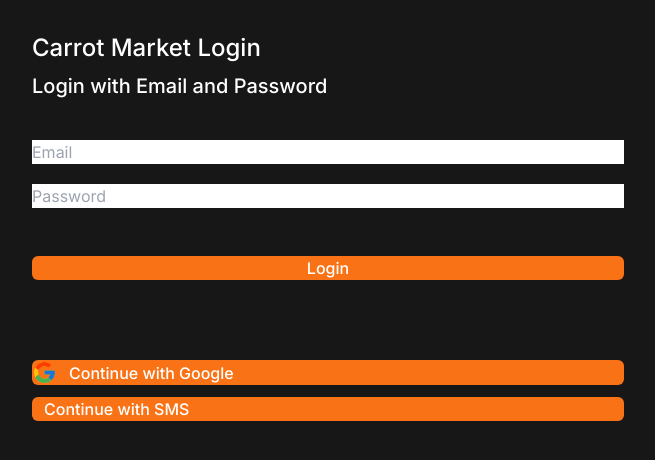
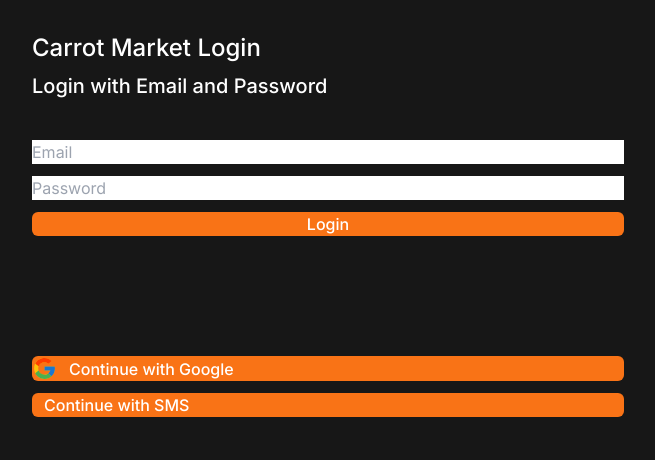
Before and after one commit to Abdul-lembariti/carrot_market_reloadd, a Next.js app: page /login in a window 1280 px wide. Shown: the top 460 px of the page, without its empty margins (312-967 px from the left). Built offline with nearby package versions, Linux system fonts and the light colour scheme.

Commit message:
#5.1 - #6.6 Login Validation.

```diff
--- /dev/null
+++ b/app/create-account/action.ts
@@ -0,0 +1,55 @@
+'use server'
+import { z } from 'zod'
+import { PASSWORD_MIN_LENGTH, PASSWORD_REGEX } from '@/lib/constants'
+
+
+
+const formSchema = z
+  .object({
+    username: z
+      .string({
+        invalid_type_error: 'Username must be String',
+        required_error: 'The username is required',
+      })
+      .min(3, 'Username is too Short')
+      .trim()
+      // .max(10, 'Username is too long')
+      .refine(
+        (username) => !username.match(/[A-Z]/),
+        'Username should be in lowercase'
+      ),
+    email: z.string().email(),
+    password: z
+      .string()
+      .min(PASSWORD_MIN_LENGTH)
+      .toLowerCase()
+      .regex(
+        PASSWORD_REGEX,
+        'Password must be strong which contains at least characters'
+      ),
+    confirmPassword: z.string().min(PASSWORD_MIN_LENGTH),
+  })
+  .superRefine(({ password, confirmPassword }, ctx) => {
+    if (password !== confirmPassword) {
+      ctx.addIssue({
+        code: 'custom',
+        message: "Passwords don't match",
+        path: ['confirmPassword'],
+      })
+    }
+  })
+
+export async function createAccount(prevState: any, formData: FormData) {
+  const data = {
+    username: formData.get('username'),
+    email: formData.get('email'),
+    password: formData.get('password'),
+    confirmPassword: formData.get('password_confirm'),
+  }
+  const result = formSchema.safeParse(data)
+  if (!result.success) {
+    return result.error.flatten()
+  }else{
+    console.log(result.data)
+  }
+}
--- a/app/create-account/page.tsx
+++ b/app/create-account/page.tsx
@@ -1,42 +1,51 @@
-import { ChatBubbleOvalLeftEllipsisIcon } from '@heroicons/react/16/solid'
-import Link from 'next/link'
-import FormInput from '../../component/form-input'
-import FormButton from '../../component/form-btn'
-import SocialLogin from '../../component/social-login'
+'use client'
+
+import { useFormState } from 'react-dom'
+import Button from '@/component/button'
+import SocialLogin from '@/component/social-login'
+import { createAccount } from './action'
+import Input from '@/component/input'
 
 export default function CreateAccount() {
+  const [state, action] = useFormState(createAccount, null)
   return (
     <div className="flex flex-col gap-10 py-8 px-6 min-h-screen">
       <div className="flex flex-col gap-2 *:font-medium">
         <h1 className="text-2xl">Create Account</h1>
         <h2 className="text-xl">Fill the form below to join</h2>
       </div>
-      <form className="flex flex-col gap-3">
-        <FormInput
+      <form action={action} className="flex flex-col gap-3">
+        <Input
+          name="username"
           type="text"
           placeholder="Username"
           required={true}
-          errors={['']}
+          errors={state?.fieldErrors.username}
+          minLength={3}
+          maxLength={10}
         />
-        <FormInput
+        <Input
+          name="email"
           type="email"
           placeholder="Email"
           required={true}
-          errors={['']}
+          errors={state?.fieldErrors.email}
         />
-        <FormInput
+        <Input
+          name="password"
           type="password"
           placeholder="Password"
           required={true}
-          errors={['']}
+          errors={state?.fieldErrors.password}
         />
-        <FormInput
+        <Input
+          name="password_confirm"
           type="password"
           placeholder="Confirm Password"
           required={true}
-          errors={['']}
+          errors={state?.fieldErrors.confirmPassword}
         />
-        <FormButton loading={false} text="Create Account" />
+        <Button text="Create Account" />
       </form>
       <SocialLogin />
     </div>
--- /dev/null
+++ b/app/login/action.ts
@@ -0,0 +1,28 @@
+'use server'
+
+import { z } from 'zod'
+import { PASSWORD_MIN_LENGTH, PASSWORD_REGEX } from '../../lib/constants'
+
+const formSchema = z.object({
+  email: z.string().email().toLowerCase(),
+  password: z
+    .string({ required_error: 'Passowrd is required' })
+    .min(PASSWORD_MIN_LENGTH)
+    .regex(
+      PASSWORD_REGEX,
+      'Password should contain at least number,text,en Char'
+    ),
+})
+
+export async function login(state:any, formData: FormData) {
+  const data = {
+    email: formData.get('email'),
+    password: formData.get('password'),
+  }
+  const result = formSchema.safeParse(data)
+  if (!result.success) {
+    return result.error.flatten()
+  } else {
+    console.log(result.data)
+  }
+}
--- a/app/login/page.tsx
+++ b/app/login/page.tsx
@@ -1,44 +1,40 @@
 'use client'
 
-import FormInput from '@/component/form-input'
-import FormButton from '@/component/form-btn'
 import SocialLogin from '@/component/social-login'
+import { useFormState } from 'react-dom'
+import Input from '@/component/input'
+import Button from '@/component/button'
+import { login } from './action'
+import { PASSWORD_MIN_LENGTH } from '../../lib/constants'
 
 export default function Login() {
-  const onClick = async () => {
-    const response = await fetch('/www/users', {
-      method: 'POST',
-      body: JSON.stringify({
-        username: 'dula',
-        password: '123',
-      }),
-    })
-    console.log(await response.json())
-  }
-
+  // const [state, action] = useFormState(login, null)
+  const [state, action] = useFormState(login, null)
   return (
     <div className="flex flex-col gap-10 py-8 px-6 min-h-screen">
       <div className="flex flex-col gap-2 *:font-medium">
         <h1 className="text-2xl">Carrot Market Login</h1>
         <h2 className="text-xl">Login with Email and Password</h2>
       </div>
-      <form className="flex flex-col gap-3">
-        <FormInput
+      <form action={action} className="flex flex-col gap-3">
+        <Input
+          name="email"
           type="email"
           placeholder="Email"
           required={true}
-          errors={['']}
+          errors={state?.fieldErrors.email}
         />
-        <FormInput
+        <Input
+          name="password"
           type="password"
+          min={PASSWORD_MIN_LENGTH}
           placeholder="Password"
           required={true}
-          errors={['']}
+          errors={state?.fieldErrors.password}
         />
+        <Button text="Login" />
       </form>
-      <span onClick={onClick}>
-        <FormButton loading={false} text="Login" />
-      </span>
+      <span></span>
       <SocialLogin />
     </div>
   )
--- /dev/null
+++ b/app/sms/action.ts
@@ -0,0 +1,3 @@
+'use server'
+
+export async function smsVerification(prevState: any, formData: FormData) {}
--- a/app/sms/page.tsx
+++ b/app/sms/page.tsx
@@ -1,31 +1,34 @@
-import { ChatBubbleOvalLeftEllipsisIcon } from '@heroicons/react/16/solid'
-import Link from 'next/link'
-import FormInput from '../../component/form-input'
-import FormButton from '../../component/form-btn'
-import SocialLogin from '../../component/social-login'
+'use client'
+import { useFormState } from 'react-dom'
+import Button from '../../component/button'
+import Input from '../../component/input'
+import { smsVerification } from './action'
 
 export default function SMSLogin() {
+  const [state, action] = useFormState(smsVerification, null)
   return (
     <div className="flex flex-col gap-10 py-8 px-6 min-h-screen">
       <div className="flex flex-col gap-2 *:font-medium">
         <h1 className="text-2xl">SMS Login</h1>
         <h2 className="text-xl">Verify your phone number</h2>
       </div>
-      <form className="flex flex-col gap-3">
-        <FormInput
+      <form action={action} className="flex flex-col gap-3">
+        <Input
+          name="phone"
           type="number"
           placeholder="Phone Number"
           required={true}
           errors={['']}
         />
-        <FormInput
+        <Input
+          name="token"
           type="number"
           placeholder="Verfication Code"
           required={true}
           errors={['']}
         />
 
-        <FormButton loading={false} text="Verify" />
+        <Button text="Verify" />
       </form>
     </div>
   )
--- /dev/null
+++ b/component/button.tsx
@@ -0,0 +1,17 @@
+'use client'
+import { useFormStatus } from 'react-dom'
+
+interface IFormBtn {
+  text: string
+}
+
+export default function Button({ text }: IFormBtn) {
+  const { pending } = useFormStatus()
+  return (
+    <button
+      disabled={pending}
+      className="primary-btn h-10 disabled:bg-neutral-400 disabled:text-neutral-300 disabled:cursor-not-allowed">
+      {pending ? 'Loading...' : text}
+    </button>
+  )
+}
--- a/component/form-btn.tsx
+++ /dev/null
@@ -1,14 +0,0 @@
-interface IFormBtn {
-  loading: boolean
-  text: string
-}
-
-export default function FormButton({ loading, text }: IFormBtn) {
-  return (
-    <button
-      disabled={loading}
-      className="primary-btn h-10 disabled:bg-neutral-400 disabled:text-neutral-300 disabled:cursor-not-allowed">
-      {loading ? 'Loading...' : text}
-    </button>
-  )
-}
--- a/component/form-input.tsx
+++ b/component/input.tsx
@@ -1,23 +1,22 @@
+import { InputHTMLAttributes } from 'react'
+
 interface Iform {
-  type: string
-  placeholder: string
-  required: boolean
-  errors: string[]
+  name: string
+  errors?: string[]
 }
 
-export default function FormInput({
-  type,
-  placeholder,
-  required,
-  errors,
-}: Iform) {
+export default function Input({
+  name,
+  errors = [],
+  ...rest
+}: Iform & InputHTMLAttributes<HTMLInputElement>) {
+  console.log(rest)
   return (
     <div className="flex flex-col gap-2">
       <input
+        name={name}
         className="bg-transparent rounded-md w-full h-10 focus:outline-none ring-1 focus:ring-4 transition-all ring-neutral-200 focus:ring-orange-500 border-none px-4 placeholder:text-neutral-400"
-        type={type}
-        placeholder={placeholder}
-        required={required}
+        {...rest}
       />
       {errors.map((error, index) => (
         <span key={index} className="text-red-500 font-medium">
--- /dev/null
+++ b/lib/constants.ts
@@ -0,0 +1,4 @@
+export const PASSWORD_MIN_LENGTH = 4
+export const PASSWORD_REGEX = new RegExp(
+  /^(?=.*[a-z])(?=.*[A-Z])(?=.*\d)(?=.*[@$!%*?&]).+$/
+)
--- a/package.json
+++ b/package.json
@@ -13,7 +13,8 @@
     "@tailwindcss/forms": "^0.5.7",
     "next": "14.2.3",
     "react": "^18",
-    "react-dom": "^18"
+    "react-dom": "^18",
+    "zod": "^3.23.8"
   },
   "devDependencies": {
     "@types/node": "^20",
```
Also changed, not shown: 1 other file (tests, documents, lock files or other folders).
